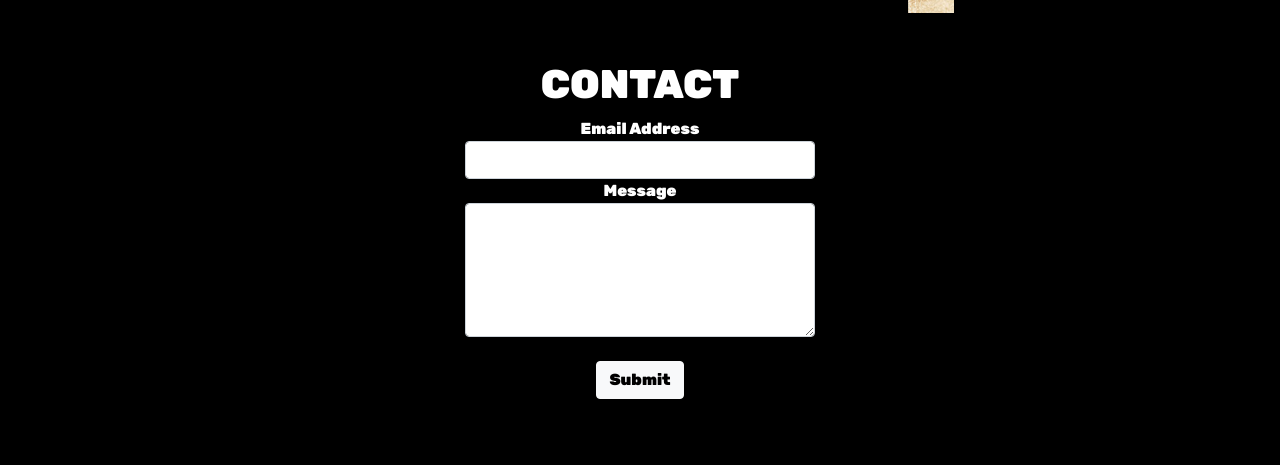
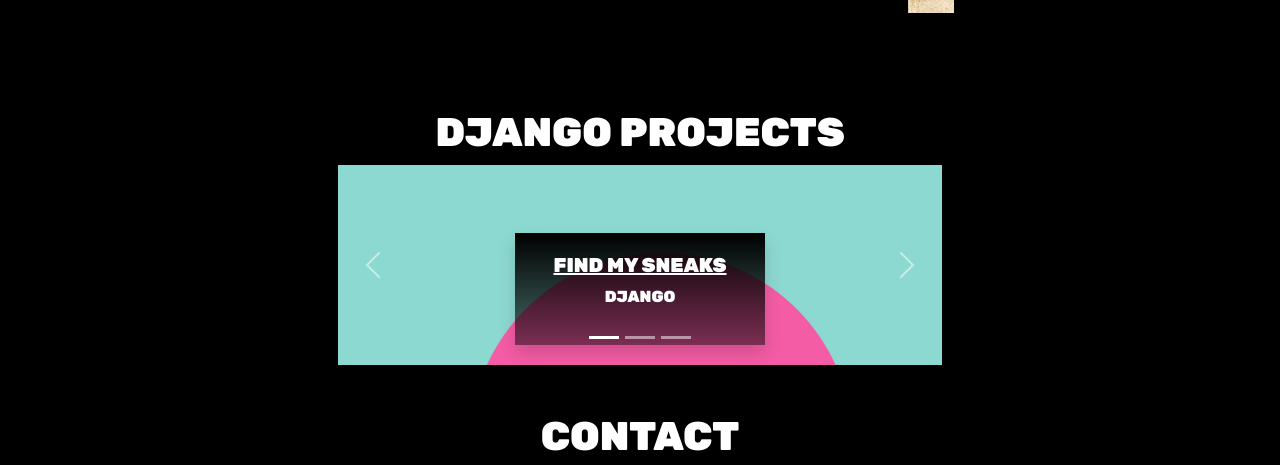
Before and after one commit to anthonybillie/anthonybillie.gethub.io, a plain HTML site: page index.html in a window 1280 px wide. Shown: the part 1195-1660 px from the top of the page. Drawn offline with nearby package versions, Linux system fonts and the light colour scheme; a web font is replaced by a local one.

Commit message:
added django project

```diff
--- a/index.html
+++ b/index.html
@@ -119,7 +119,7 @@
 
       </ul>
     </section>
-    <!-- PROJECTS -->
+    <!-- PYTHON PROJECTS -->
     <section class="py-5 m-0 bg-black text-white container-fluid">
       <h1 class="text-center bigtext" id="projects">PYTHON PROJECTS</h1>
       <div class="d-md-flex col-md-6 mx-auto" style="max-width: 700px;">
@@ -206,13 +206,81 @@
         </div>
       </div>
     </section>
+    <!-- DJANGO PROJECTS -->
+    <section class="py-5 m-0 bg-black text-white container-fluid">
+      <h1 class="text-center bigtext" id="projects">DJANGO PROJECTS</h1>
+      <div class="d-md-flex col-md-6 mx-auto" style="max-width: 700px;">
+        <div
+          id="carouselExampleCaptions"
+          class="carousel slide"
+          data-bs-ride="carousel"
+        >
+          <div class="carousel-indicators">
+            <button
+              type="button"
+              data-bs-target="#carouselExampleCaptions"
+              data-bs-slide-to="0"
+              class="active"
+              aria-current="true"
+              aria-label="Slide 1"
+            ></button>
+            <button
+              type="button"
+              data-bs-target="#carouselExampleCaptions"
+              data-bs-slide-to="1"
+              aria-label="Slide 2"
+            ></button>
+            <button
+              type="button"
+              data-bs-target="#carouselExampleCaptions"
+              data-bs-slide-to="2"
+              aria-label="Slide 3"
+            ></button>
+          </div>
+          <div class="carousel-inner container " >
+            <div class="carousel-item active " style="height: 200px;">
+              <img src="images/Sneaks.jpg" alt="unit converter pic"  class="img-fluid">
+              <div class="carousel-caption d-sm-inline d-md-block  bigtext text-white shadow mx-auto tc"  >
+                <h5 class=" fw-bolder ">
+                  <a class=" text-white  " href="https://github.com/anthonybillie/Sneaks-" target="_blank"  >FIND MY SNEAKS</a>
+                </h5>
+                <p class=" fw-bold">
+                  DJANGO
+                </p>
+              </div>
+            </div>
+          </div>
+          <button
+            class="carousel-control-prev"
+            type="button"
+            data-bs-target="#carouselExampleCaptions"
+            data-bs-slide="prev"
+          >
+            <span class="carousel-control-prev-icon" aria-hidden="true"></span>
+            <span class="visually-hidden">Previous</span>
+          </button>
+          <button
+            class="carousel-control-next"
+            type="button"
+            data-bs-target="#carouselExampleCaptions"
+            data-bs-slide="next"
+          >
+            <span class="carousel-control-next-icon" aria-hidden="true"></span>
+            <span class="visually-hidden">Next</span>
+          </button>
+        </div>
+      </div>
+    </section>
     <!-- CONTACT -->
     <section
       id="contacts"
       class="bg-secondary bigtext text-black text-center  container-fluid bg-black text-white pb-5"
     >
       <h1 class="bg-black text-white row justify-content-center">CONTACT</h1>
-      <form class="col col-md-6 mx-auto " style="max-width: 350px";>
+      <form
+      action="https://formspree.io/f/mbjwpzaw"
+      method="POST"
+      class="col col-md-6 mx-auto " style="max-width: 350px";>
         <div class="form-group">
           <label for="exampleInputEmail1">Email Address</label>
           <input
@@ -220,6 +288,7 @@
             class="form-control"
             id="exampleInputEmail1"
             aria-describedby="emailHelp"
+            name="email address"
 
           />
         </div>
@@ -231,6 +300,7 @@
             id="message"
             placeholder="Enter Message"
             rows="5"
+            name="message"
           >
           </textarea>
         </div>
```
Also changed, not shown: images/Sneaks.jpg (added), 1 other file.
